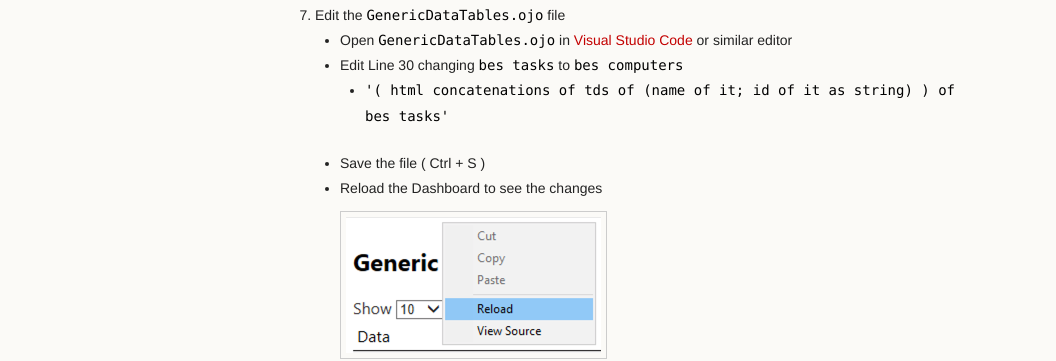
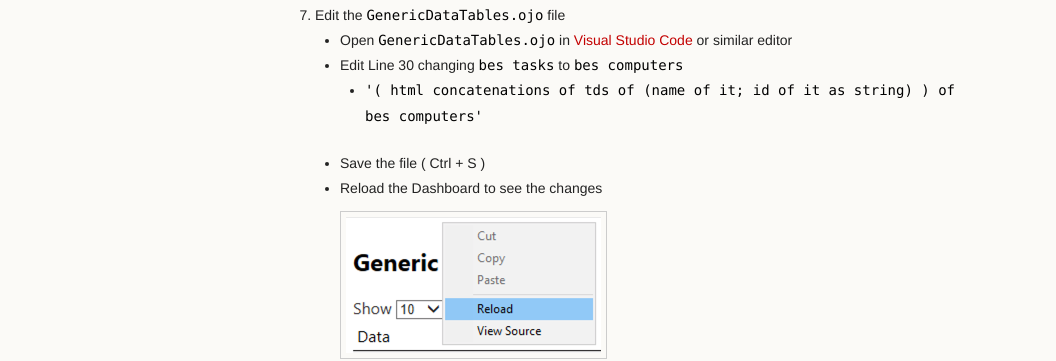
Before and after one commit to jgstew/jgstew.github.io, a Jekyll site: the page built from _posts/2018-10-30-Edit-DataTables-Console-Dashboard.md, in a window 1280 px wide and 900 px high, scrolled down 1823 px. Shown: the part 429-790 px from the top of the window, without its empty margins (0-1056 px from the left). Built offline with Jekyll 4.4.1, drawn with Linux system fonts in a browser that asks for light colours; nearby versions of some CDN libraries; comment, search, counter and statistics services are not loaded.

Commit message:
Update 2018-10-30-Edit-DataTables-Console-Dashboard.md

```diff
--- a/_posts/2018-10-30-Edit-DataTables-Console-Dashboard.md
+++ b/_posts/2018-10-30-Edit-DataTables-Console-Dashboard.md
@@ -25,7 +25,7 @@
 1. Edit the `GenericDataTables.ojo` file
     * Open `GenericDataTables.ojo` in [Visual Studio Code](https://code.visualstudio.com/) or similar editor
     * Edit Line 30 changing `bes tasks` to `bes computers`
-        * `'( html concatenations of tds of (name of it; id of it as string) ) of bes tasks'`
+        * `'( html concatenations of tds of (name of it; id of it as string) ) of bes computers'`
     * Save the file ( Ctrl + S )
     * Reload the Dashboard to see the changes
     * ![Reload Dashboard](/images/BigFix/Dashboards/ReloadDashboardDT.png)
```
